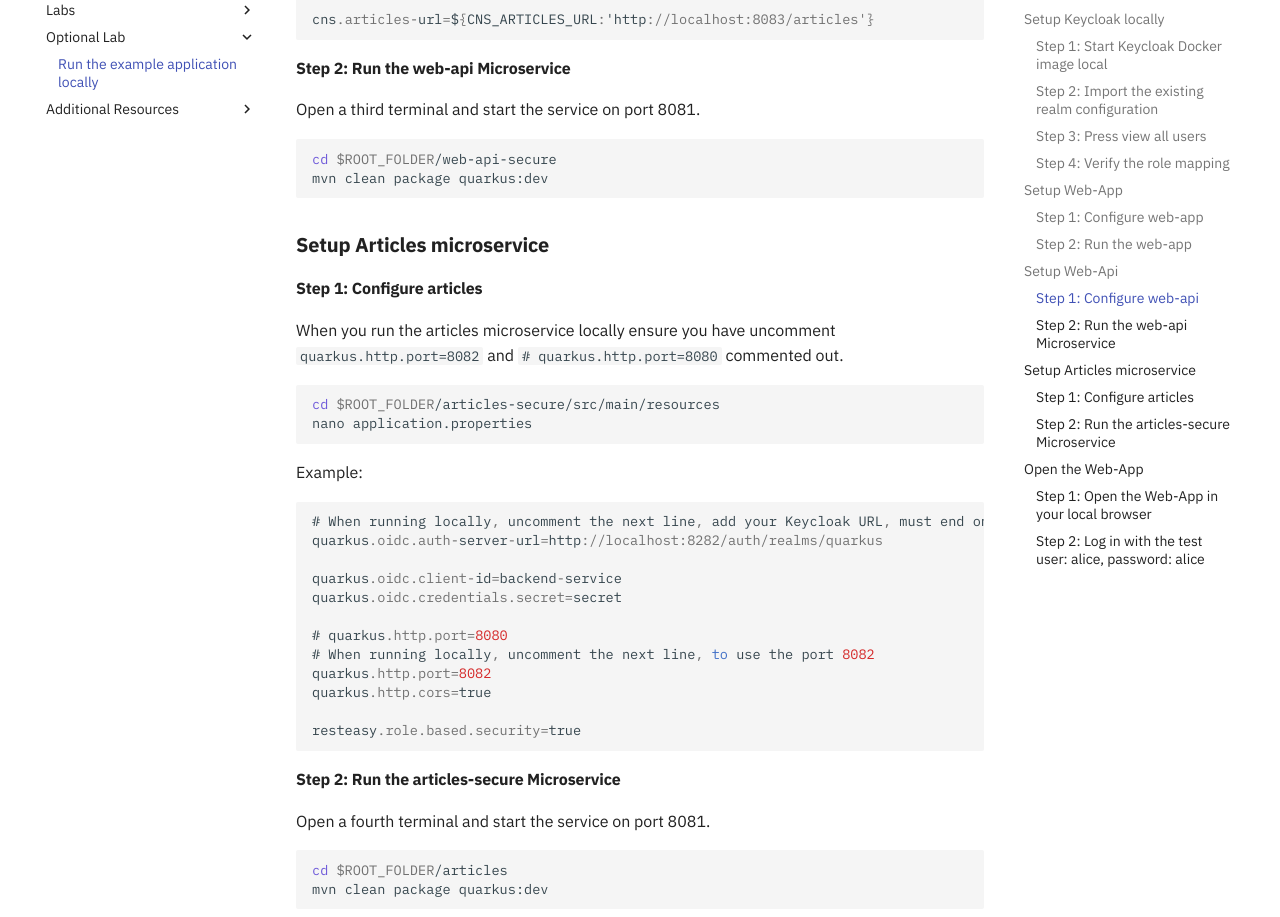
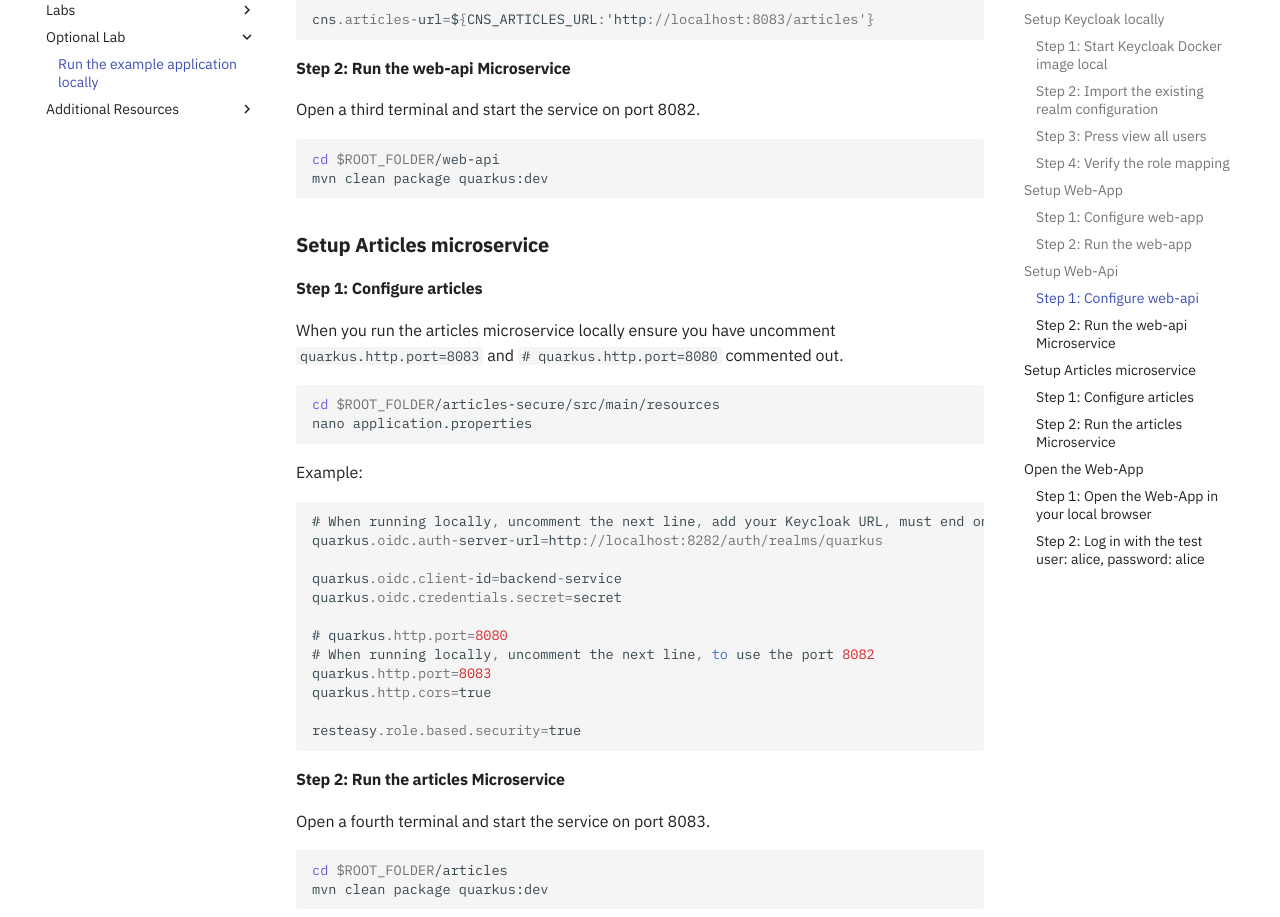
Before and after one commit to thomassuedbroecker/ce-cns-problem, an MkDocs documentation site: the page built from documentation/run-application-locally.md, in a window 1280 px wide and 1400 px high, scrolled down 5567 px. Shown: the part 161-1078 px from the top of the window. Built offline with MkDocs 1.6.1 and Material for MkDocs 9.7.7, drawn with Linux system fonts in a browser that asks for light colours; emoji names are drawn with the system emoji font; comment, search, counter and statistics services are not loaded; some of the changed text lies outside the part shown.

Commit message:
update ports

````diff
--- a/documentation/run-application-locally.md
+++ b/documentation/run-application-locally.md
@@ -156,10 +156,10 @@ cns.articles-url=${CNS_ARTICLES_URL:'http://localhost:8083/articles'}
 
 #### Step 2: Run the web-api Microservice
 
-Open a third terminal and start the service on port 8081.
+Open a third terminal and start the service on port 8082.
 
 ```sh
-cd $ROOT_FOLDER/web-api-secure
+cd $ROOT_FOLDER/web-api
 mvn clean package quarkus:dev
 ```
 
@@ -167,7 +167,7 @@ mvn clean package quarkus:dev
 
 #### Step 1: Configure articles
 
-When you run the articles microservice locally ensure you have uncomment `quarkus.http.port=8082` and `# quarkus.http.port=8080` commented out.
+When you run the articles microservice locally ensure you have uncomment `quarkus.http.port=8083` and `# quarkus.http.port=8080` commented out.
 
 ```sh
 cd $ROOT_FOLDER/articles-secure/src/main/resources
@@ -185,15 +185,15 @@ quarkus.oidc.credentials.secret=secret
 
 # quarkus.http.port=8080
 # When running locally, uncomment the next line, to use the port 8082
-quarkus.http.port=8082
+quarkus.http.port=8083
 quarkus.http.cors=true
 
 resteasy.role.based.security=true
 ```
 
-#### Step 2: Run the articles-secure Microservice
+#### Step 2: Run the articles Microservice
 
-Open a fourth terminal and start the service on port 8081.
+Open a fourth terminal and start the service on port 8083.
 
 ```sh
 cd $ROOT_FOLDER/articles
````
Also changed, not shown: other parts of documentation/run-application-locally.md (+1 -1 lines).
